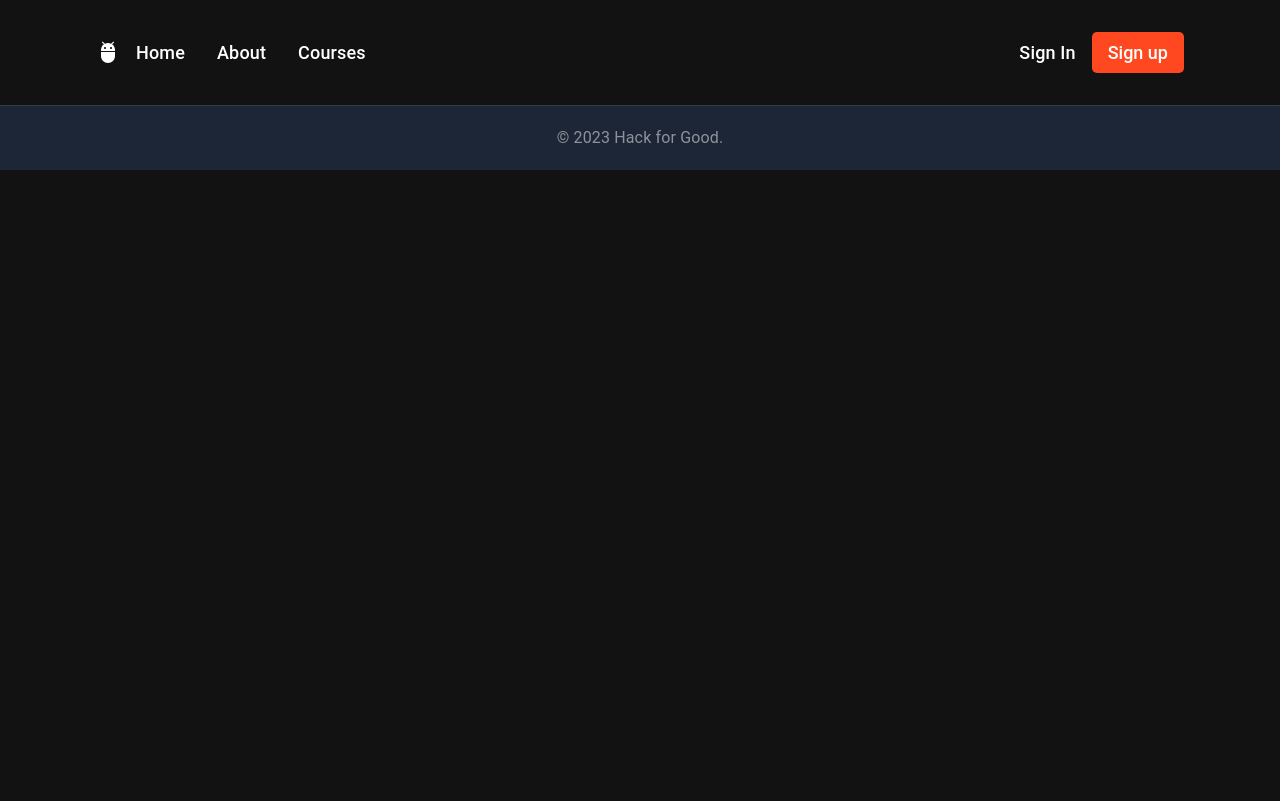
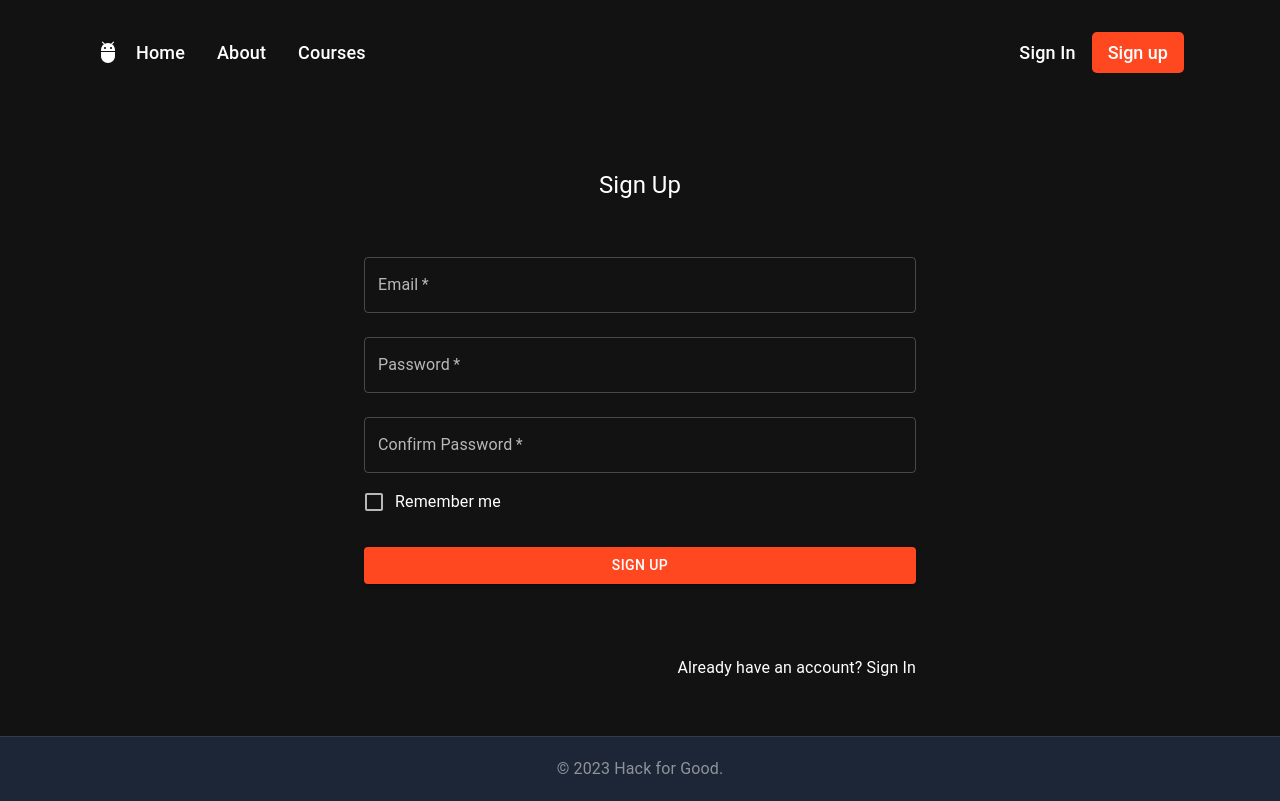
Before and after one commit to StanleyNeoh/H4G2023, a React (Create React App) app in the folder frontend/: page /register in a window 1280 px wide. Built offline with nearby package versions, Linux system fonts and the light colour scheme.

Commit message:
Add login and register pages

```diff
--- /dev/null
+++ b/frontend/src/components/auth/Login.js
@@ -0,0 +1,58 @@
+import { Box, Button, Checkbox, FormControlLabel, Grid, TextField, Typography } from "@mui/material"
+import { Container } from "@mui/system"
+import { Link } from "react-router-dom"
+
+const Login = () => {
+    return (
+        <Container component="wrapper" maxWidth="sm" margin="auto">
+            <Box sx={{
+                marginTop: 8,
+                display: 'flex',
+                flexDirection: 'column',
+                alignItems: 'center'
+            }}>
+                <Typography component="heading" variant="h5">Sign In</Typography>
+            </Box>
+            <Box component="form" sx={{ mt: 5 }} >
+                <TextField
+                    margin="normal"
+                    required
+                    fullWidth
+                    id="email"
+                    label="Email"
+                    name="email"
+                />
+                <TextField
+                    margin="normal"
+                    required
+                    fullWidth
+                    id="password"
+                    label="Password"
+                    name="password"
+                    type="password"
+                />
+                <FormControlLabel
+                    control={<Checkbox value="remember" color="primary" />}
+                    label="Remember me"
+                />
+                <Button
+                    type="submit"
+                    fullWidth
+                    variant="contained"
+                    sx={{ mt: 3, mb: 2, background: '#FF4820', color: 'white' }}
+                >Sign In</Button>
+            </Box>
+            <Grid container sx={{py: 7}}>
+              <Grid item xs>
+              </Grid>
+              <Grid item>
+                <Link to="/register">
+                  {"Don't have an account? Sign Up"}
+                </Link>
+              </Grid>
+            </Grid>
+        </Container>
+    )
+}
+
+export default Login
--- /dev/null
+++ b/frontend/src/components/auth/Register.js
@@ -0,0 +1,67 @@
+import { Box, Button, Checkbox, FormControlLabel, Grid, TextField, Typography } from "@mui/material"
+import { Container } from "@mui/system"
+import { Link } from "react-router-dom"
+
+const Register = () => {
+    return (
+        <Container component="wrapper" maxWidth="sm" margin="auto">
+            <Box sx={{
+                marginTop: 8,
+                display: 'flex',
+                flexDirection: 'column',
+                alignItems: 'center'
+            }}>
+                <Typography component="heading" variant="h5">Sign Up</Typography>
+            </Box>
+            <Box component="form" sx={{ mt: 5 }} >
+                <TextField
+                    margin="normal"
+                    required
+                    fullWidth
+                    id="email"
+                    label="Email"
+                    name="email"
+                />
+                <TextField
+                    margin="normal"
+                    required
+                    fullWidth
+                    id="password"
+                    label="Password"
+                    name="password"
+                    type="password"
+                />
+                <TextField
+                    margin="normal"
+                    required
+                    fullWidth
+                    id="password"
+                    label="Confirm Password"
+                    name="confirm-password"
+                    type="password"
+                />
+                <FormControlLabel
+                    control={<Checkbox value="remember" color="primary" />}
+                    label="Remember me"
+                />
+                <Button
+                    type="submit"
+                    fullWidth
+                    variant="contained"
+                    sx={{ mt: 3, mb: 2, background: '#FF4820', color: 'white' }}
+                >Sign Up</Button>
+            </Box>
+            <Grid container sx={{py: 7}}>
+              <Grid item xs>
+              </Grid>
+              <Grid item>
+                <Link to="/login">
+                  {"Already have an account? Sign In"}
+                </Link>
+              </Grid>
+            </Grid>
+        </Container>
+    )
+}
+
+export default Register
--- a/frontend/src/components/navbar/NavBar.js
+++ b/frontend/src/components/navbar/NavBar.js
@@ -19,8 +19,8 @@ const Navbar = () => {
         </div>
       </div>
       <div className="navbar-sign">
-        <p>Sign in</p>
-        <button type="button">Sign up</button>
+        <p><Link to='/login'>Sign in</Link></p>
+        <button type="button"><Link to='/register'>Sign up</Link></button>
       </div>
       <div className="navbar-menu">
         {toggleMenu
--- a/frontend/src/routes/Routes.js
+++ b/frontend/src/routes/Routes.js
@@ -5,6 +5,8 @@ import CourseDetailsPage from '../pages/CourseDetailsPage'
 import AllCouresPage from '../pages/AllCouresPage';
 import NavBar from '../components/navbar/NavBar';
 import Footer from '../components/footer/Footer';
+import Login from '../components/auth/Login';
+import Register from '../components/auth/Register';
 
 const AppRoutes = () => {
   return (
@@ -12,6 +14,8 @@ const AppRoutes = () => {
       <NavBar />
       <Routes>
         <Route exact path="/" element={<Home />} />
+        <Route exact path="/login" element={<Login />} />
+        <Route exact path="/register" element={<Register />} />
         <Route exact path="/about" element={<CourseDetailsPage />} />
         <Route exact path="/courses" element={<AllCouresPage />} />
         <Route exact path="/courses/:category/:courseName" element={<CourseDetailsPage />} />
```
